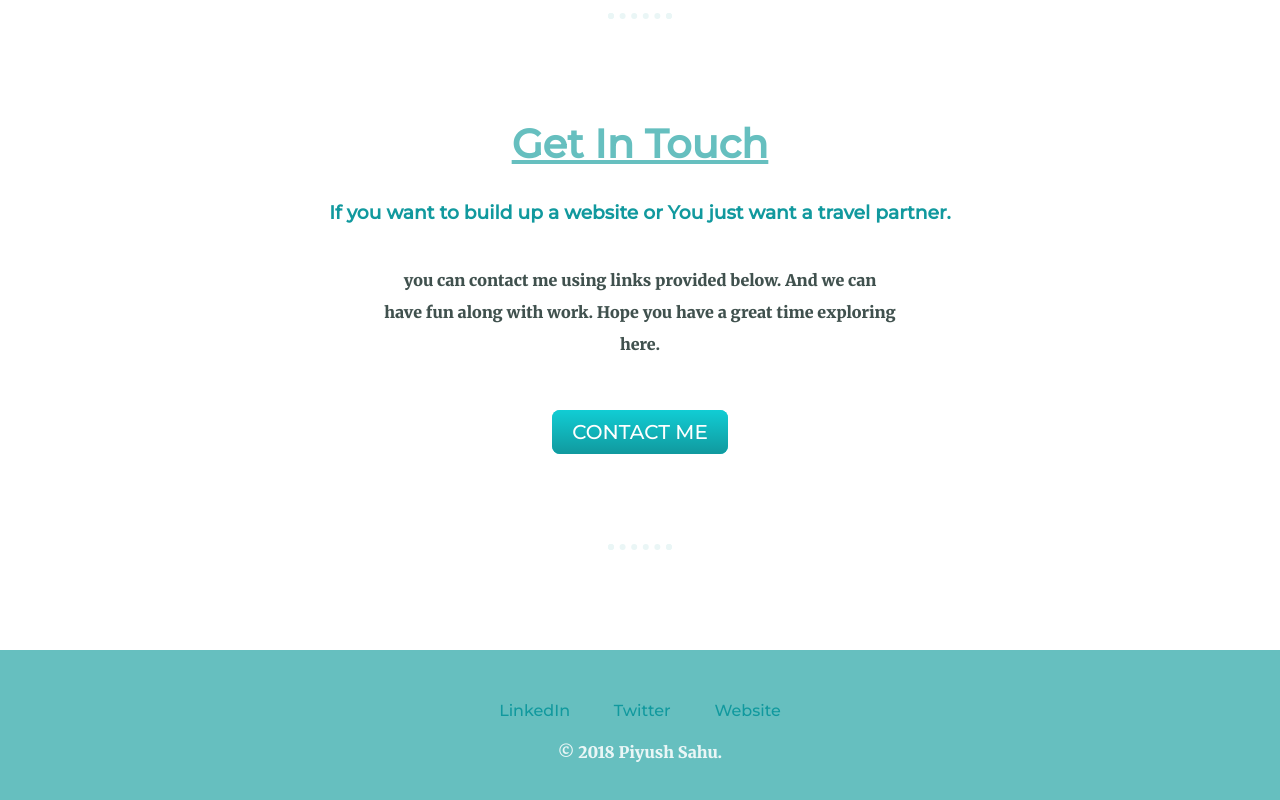
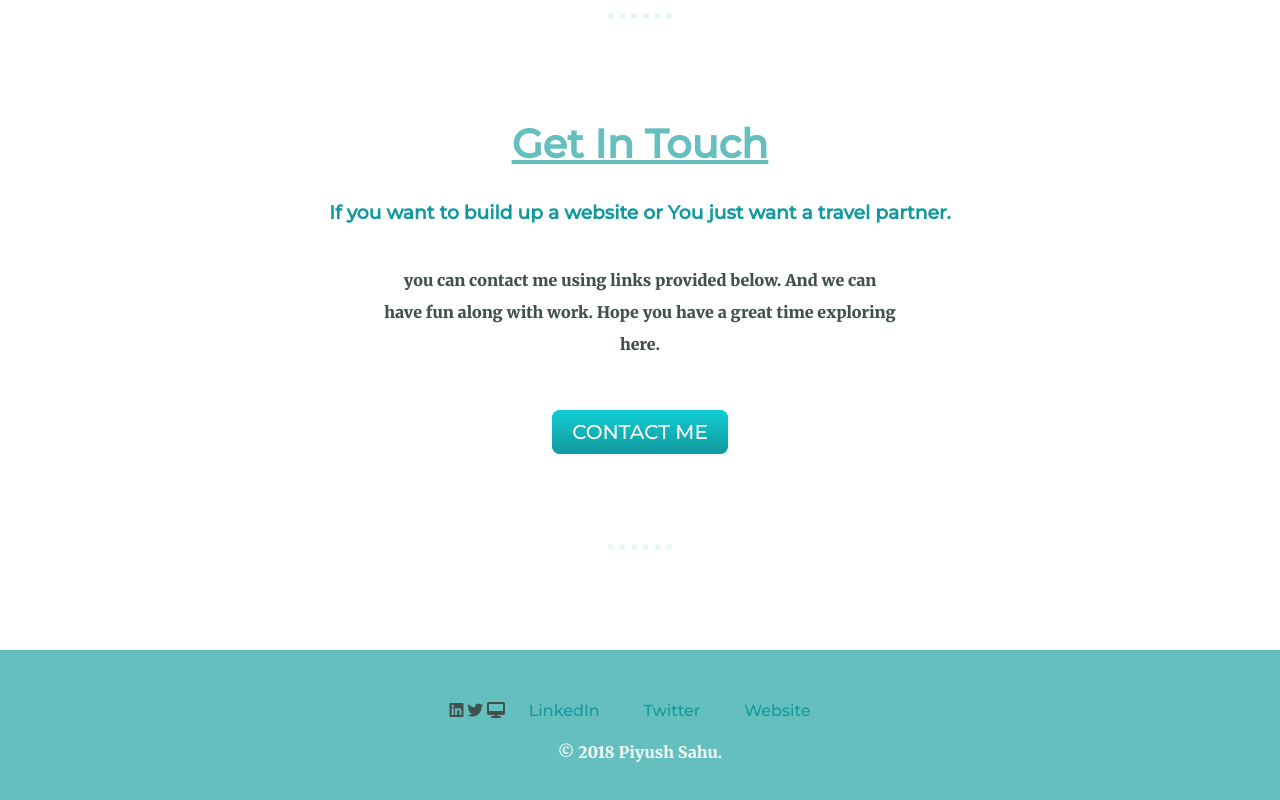
Before and after one commit to sahup7248/Piyushcv, a plain HTML site: page index.html in a window 1280 px wide. Shown: the part 2064-2864 px from the top of the page. Drawn offline with Linux system fonts and the light colour scheme.

Commit message:
Update index.html

```diff
--- a/index.html
+++ b/index.html
@@ -9,6 +9,7 @@
   <link rel="stylesheet" href="css/style.css">
   <link rel="icon" href="images/favicon.ico">
   <link href="https://fonts.googleapis.com/css2?family=Amatic+SC:wght@700&family=Merriweather:wght@900&family=Montserrat:wght@500&display=swap" rel="stylesheet">
+  <script src="https://kit.fontawesome.com/0047e6eedf.js" crossorigin="anonymous"></script>
 </head>
 
 <body>
@@ -50,6 +51,9 @@
 <hr>
 
   <div class="bottom-cont">
+    <i class="footer-logo fab fa-linkedin"></i>
+    <i class="footer-logo fab fa-twitter"></i>
+    <i class="footer-logo fas fa-desktop"></i>
     <a class="footer-link" href="https://www.linkedin.com/in/piyush-sahu-3738661a7/">LinkedIn</a>
     <a class="footer-link" href="https://twitter.com/sahupiyush821">Twitter</a>
     <a class="footer-link" href="https://www.appbrewery.co/">Website</a>
```
